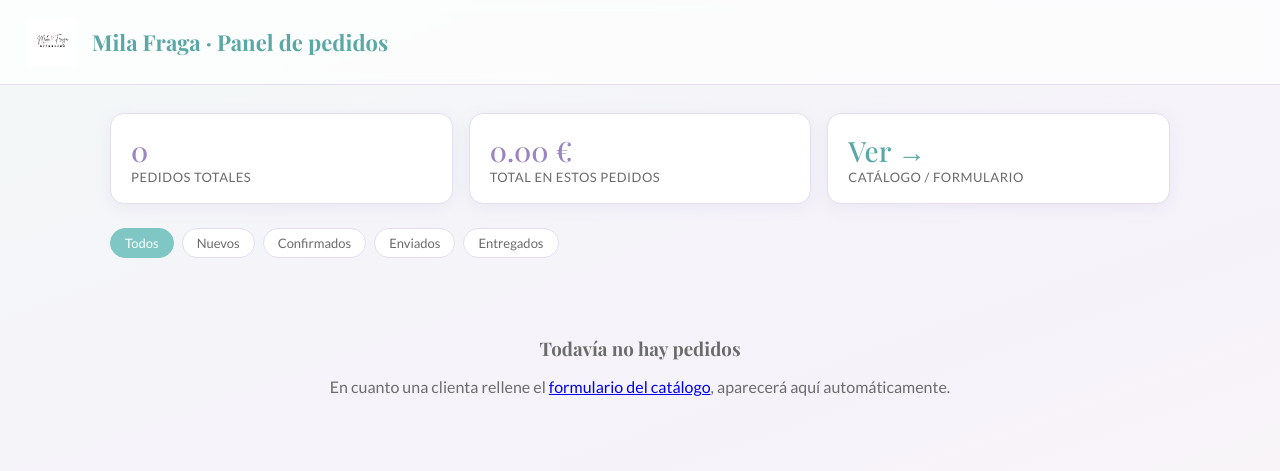
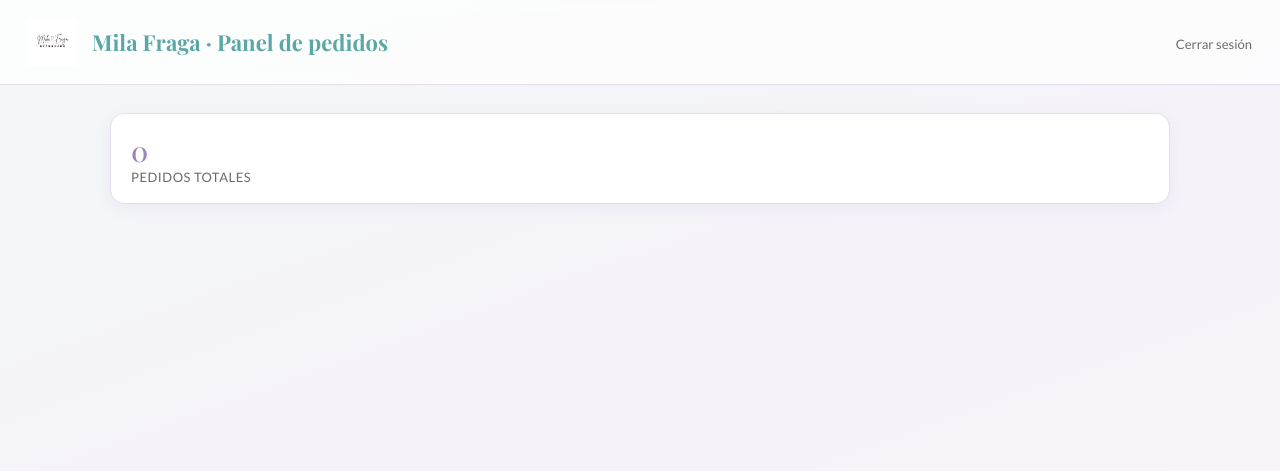
Before and after one commit to milafragaherrera2013-jpg/milafraga-app, a Flask app: page / in a window 1280 px wide. Shown: the top 471 px of the page. Run offline with Flask 3, Linux system fonts and the light colour scheme; the visitor is signed in with stand-in values (Sample User, id 1); data that the repository does not hold is empty; some web fonts are replaced.

Commit message:
Update index.html

```diff
--- a/templates/index.html
+++ b/templates/index.html
@@ -11,6 +11,9 @@
 <div class="topbar">
   <img src="{{ url_for('static', filename='img/logo.png') }}" alt="Logo">
   <div class="marca">{{ negocio.marca }} · Panel de pedidos</div>
+  <div style="margin-left:auto;">
+    <a href="{{ url_for('logout') }}" style="font-size:13px; color:var(--texto-suave); text-decoration:none;">Cerrar sesión</a>
+  </div>
 </div>
 
 <div class="container">
@@ -20,78 +23,4 @@
       <div class="num">{{ num_pedidos }}</div>
       <div class="label">Pedidos {{ 'filtrados' if filtro_estado else 'totales' }}</div>
     </div>
-    <div class="stat-card">
-      <div class="num">{{ "%.2f"|format(total_ventas) }} €</div>
-      <div class="label">Total en estos pedidos</div>
-    </div>
-    <div class="stat-card">
-      <div class="num"><a href="{{ url_for('formulario') }}" style="color: var(--aqua-dark); text-decoration:none;">Ver →</a></div>
-      <div class="label">Catálogo / Formulario</div>
-    </div>
-  </div>
-
-  <div class="filtros">
-    <a href="{{ url_for('index') }}" class="{{ 'activo' if not filtro_estado else '' }}">Todos</a>
-    <a href="{{ url_for('index', estado='Nuevo') }}" class="{{ 'activo' if filtro_estado=='Nuevo' else '' }}">Nuevos</a>
-    <a href="{{ url_for('index', estado='Confirmado') }}" class="{{ 'activo' if filtro_estado=='Confirmado' else '' }}">Confirmados</a>
-    <a href="{{ url_for('index', estado='Enviado') }}" class="{{ 'activo' if filtro_estado=='Enviado' else '' }}">Enviados</a>
-    <a href="{{ url_for('index', estado='Entregado') }}" class="{{ 'activo' if filtro_estado=='Entregado' else '' }}">Entregados</a>
-  </div>
-
-  {% if pedidos %}
-  <table class="pedidos">
-    <thead>
-      <tr>
-        <th>Nº</th>
-        <th>Fecha</th>
-        <th>Clienta</th>
-        <th>Productos</th>
-        <th>Total</th>
-        <th>Estado</th>
-        <th>Acciones</th>
-      </tr>
-    </thead>
-    <tbody>
-      {% for p in pedidos %}
-      <tr>
-        <td>#{{ p.id }}</td>
-        <td>{{ p.fecha }}</td>
-        <td>
-          <strong>{{ p.cliente }}</strong><br>
-          <span style="color:var(--texto-suave); font-size:12px;">{{ p.telefono_cliente }}</span>
-        </td>
-        <td>
-          {% for item in p.productos %}
-            {{ item.cantidad }}x {{ item.nombre }}<br>
-          {% endfor %}
-        </td>
-        <td><strong>{{ "%.2f"|format(p.total) }} €</strong></td>
-        <td>
-          <span class="badge {{ p.estado }}">{{ p.estado }}</span><br>
-          <form method="post" action="{{ url_for('cambiar_estado', pedido_id=p.id) }}" style="margin-top:6px;">
-            <select name="estado" onchange="this.form.submit()">
-              <option value="Nuevo" {{ 'selected' if p.estado=='Nuevo' }}>Nuevo</option>
-              <option value="Confirmado" {{ 'selected' if p.estado=='Confirmado' }}>Confirmado</option>
-              <option value="Enviado" {{ 'selected' if p.estado=='Enviado' }}>Enviado</option>
-              <option value="Entregado" {{ 'selected' if p.estado=='Entregado' }}>Entregado</option>
-            </select>
-          </form>
-        </td>
-        <td class="acciones">
-          <a class="factura" href="{{ url_for('descargar_factura', pedido_id=p.id) }}">Factura</a>
-          <a class="etiqueta" href="{{ url_for('descargar_etiqueta', pedido_id=p.id) }}">Etiqueta</a>
-        </td>
-      </tr>
-      {% endfor %}
-    </tbody>
-  </table>
-  {% else %}
-  <div class="empty-state">
-    <h3>Todavía no hay pedidos {{ 'con este estado' if filtro_estado else '' }}</h3>
-    <p>En cuanto una clienta rellene el <a href="{{ url_for('formulario') }}">formulario del catálogo</a>, aparecerá aquí automáticamente.</p>
-  </div>
-  {% endif %}
-
-</div>
-</body>
-</html>
+    <div
```
